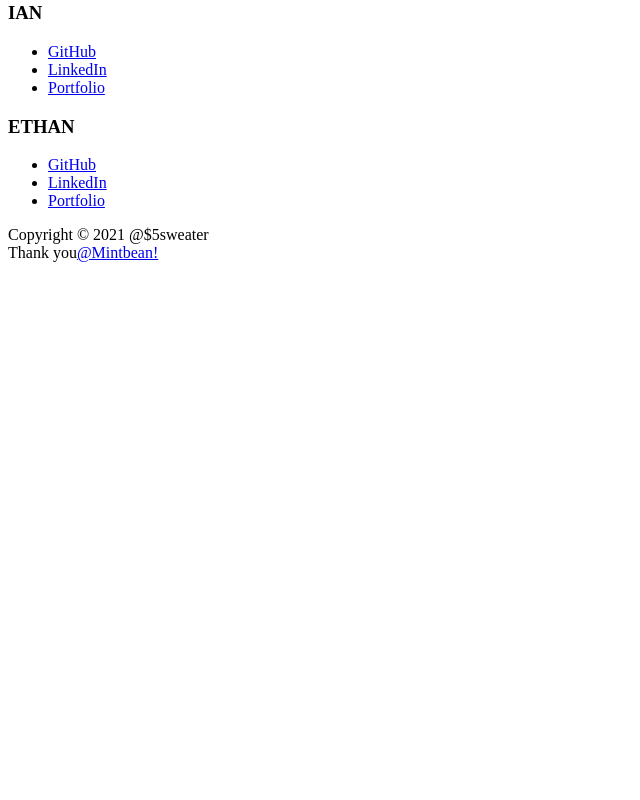
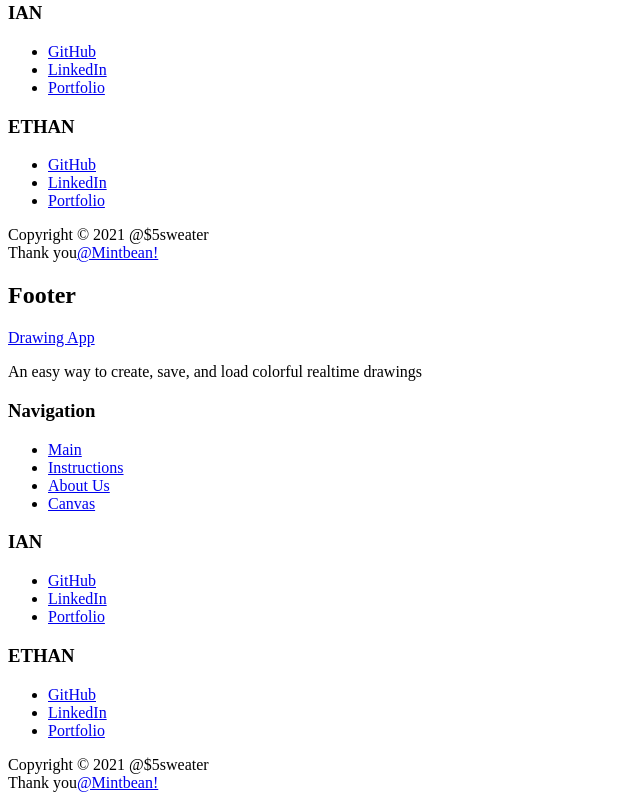
Before and after one commit to 5-dollar-sweaters/mintbean-drawing-program, a Next.js app: page / in a window 1280 px wide. Shown: the part 1512-2312 px from the top of the page, without its empty margins (0-640 px from the left). Before the commit the page ends 1782 px from the top, so only its background shows below. Built offline with nearby package versions, Linux system fonts and the light colour scheme; no server answers.

Commit message:
Add footer component to App

```diff
--- a/pages/_app.tsx
+++ b/pages/_app.tsx
@@ -2,12 +2,14 @@ import 'tailwindcss/tailwind.css';
 import { UserProvider } from '@auth0/nextjs-auth0';
 import type { AppProps /*, AppContext */ } from 'next/app';
 import Nav from 'components/Landing/Nav/Nav';
+import Footer from 'components/Landing/Pages/Footer';
 
 function MyApp({ Component, pageProps }) {
   return (
     <UserProvider>
       <Nav />
       <Component {...pageProps} />
+      <Footer />
     </UserProvider>
   );
 }
```
